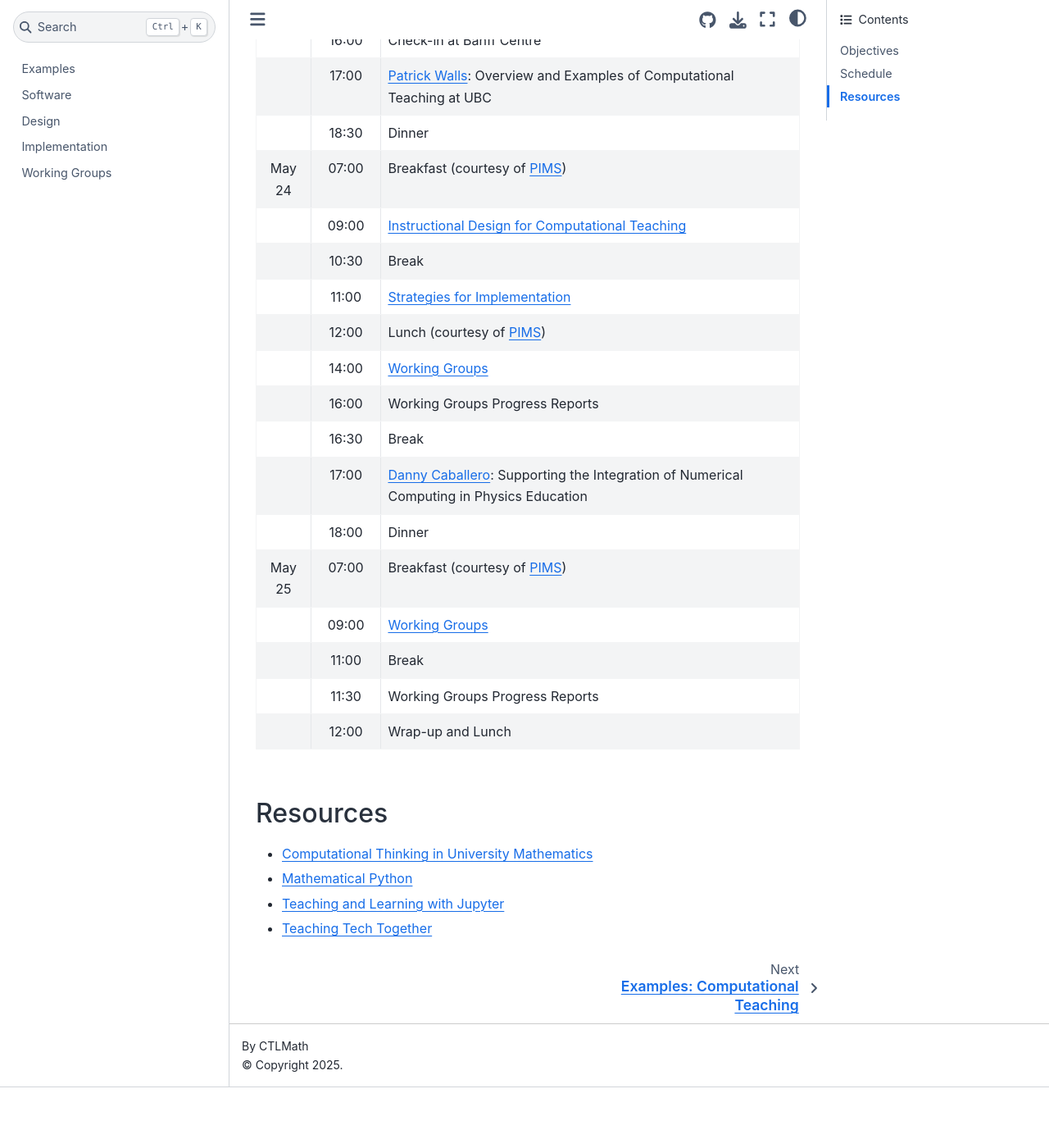
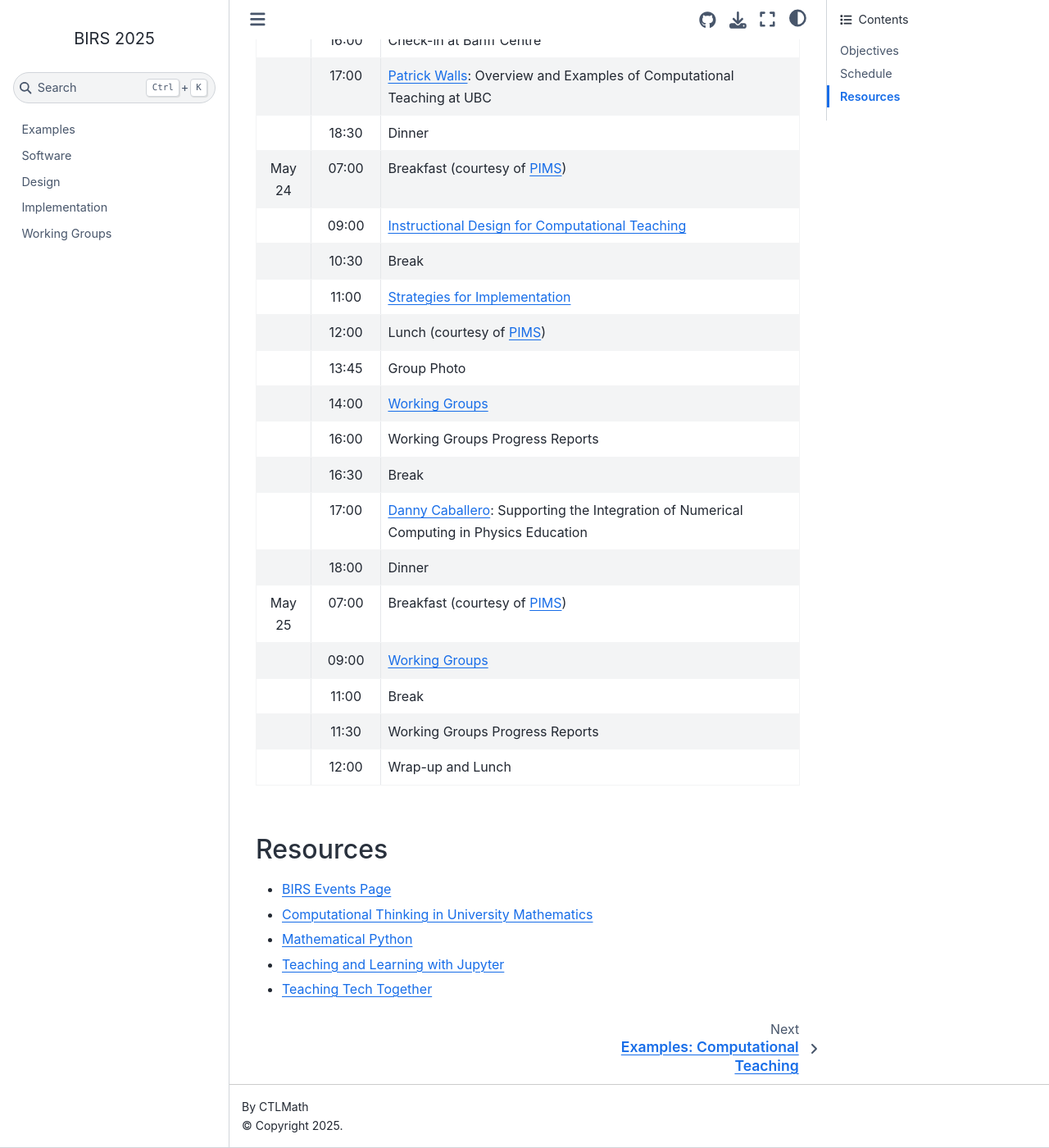
Before and after one commit to CTLMath/birs2025, a Jupyter Book: the page built from index.md, in a window 1280 px wide and 1400 px high, scrolled down 1116 px. Shown: the whole window at 82% size. Built offline with Jupyter Book 1.0.4 settings and Sphinx 7.4.7 and the Sphinx Book theme 1.1.4, drawn with Linux system fonts in a browser that asks for light colours; before the commit the page ends 2442 px from its top, so only the background shows below that.

Commit message:
Update homepage

```diff
--- a/index.md
+++ b/index.md
@@ -27,6 +27,7 @@
 |        | 10:30 | Break |
 |        | 11:00 | [Strategies for Implementation](implementation) |
 |        | 12:00 | Lunch (courtesy of [PIMS](https://www.pims.math.ca)) |
+|        | 13:45 | Group Photo |
 |        | 14:00 | [Working Groups](groups.md) |
 |        | 16:00 | Working Groups Progress Reports |
 |        | 16:30 | Break |
@@ -40,6 +41,7 @@
 
 ## Resources
 
+* [BIRS Events Page](https://www.birs.ca/events/2025/2-day-workshops/25w2027)
 * [Computational Thinking in University Mathematics](https://ctuniversitymath.ca)
 * [Mathematical Python](https://patrickwalls.github.io/mathematicalpython/)
 * [Teaching and Learning with Jupyter](https://jupyter4edu.github.io/jupyter-edu-book/)
```
